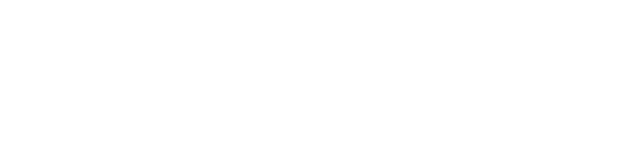
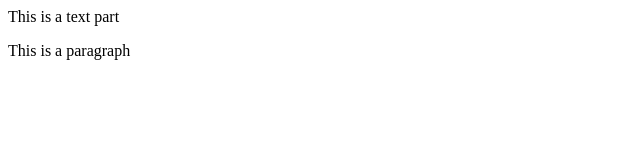
Before and after one commit to AmericaDev/First-Project, a plain HTML site: page index.html in a window 1280 px wide. Shown: the whole page, without its empty margins (0-640 px from the left). Drawn offline with Linux system fonts and the light colour scheme.

Commit message:
Update index.html

```diff
--- a/index.html
+++ b/index.html
@@ -2,4 +2,10 @@
 <head>
 <title>My Project</title>
 </head>
+
+  <body>
+
+    This is a text part
+    <p>This is a paragraph</p>
+
 </html>
```
